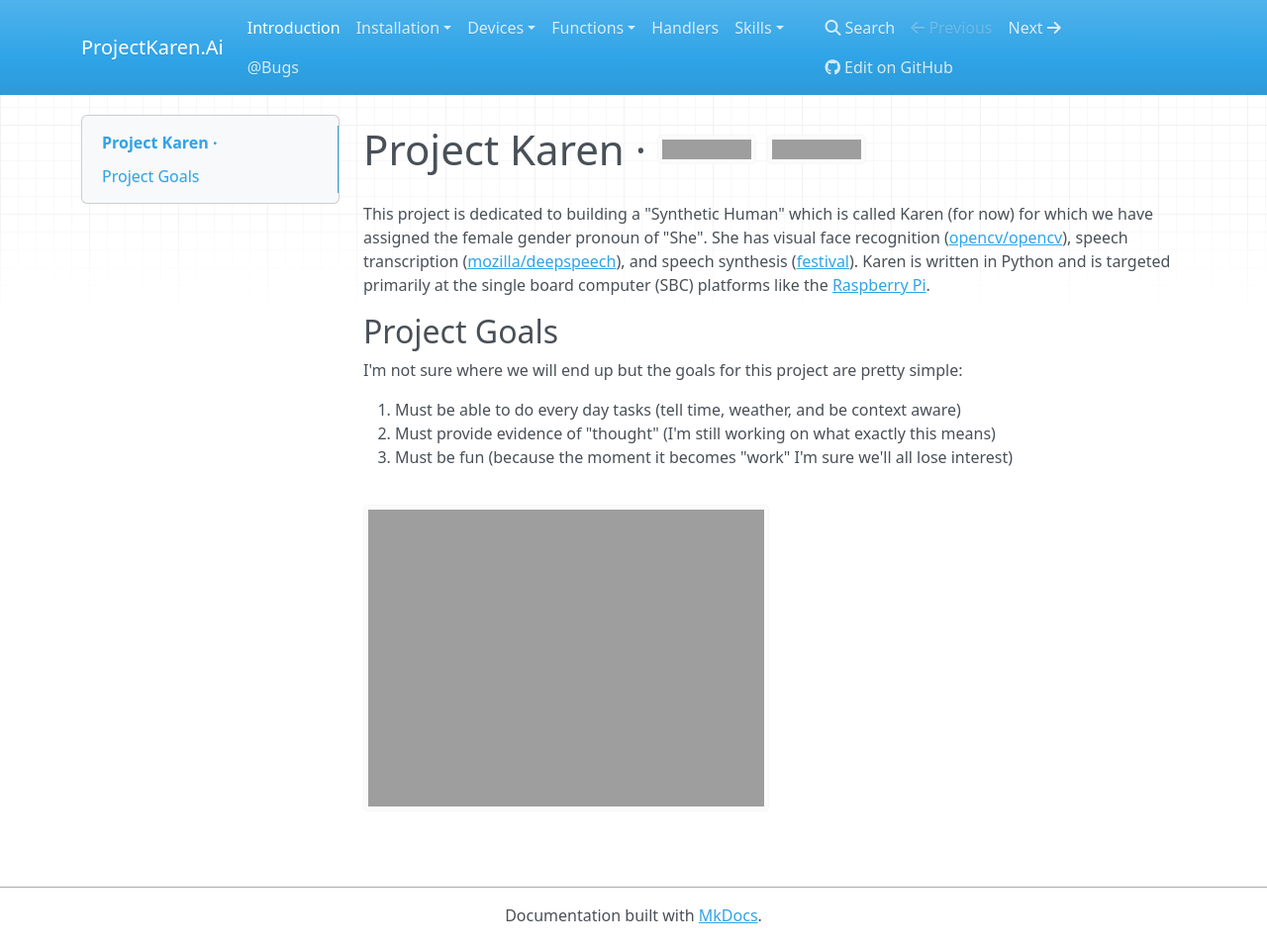
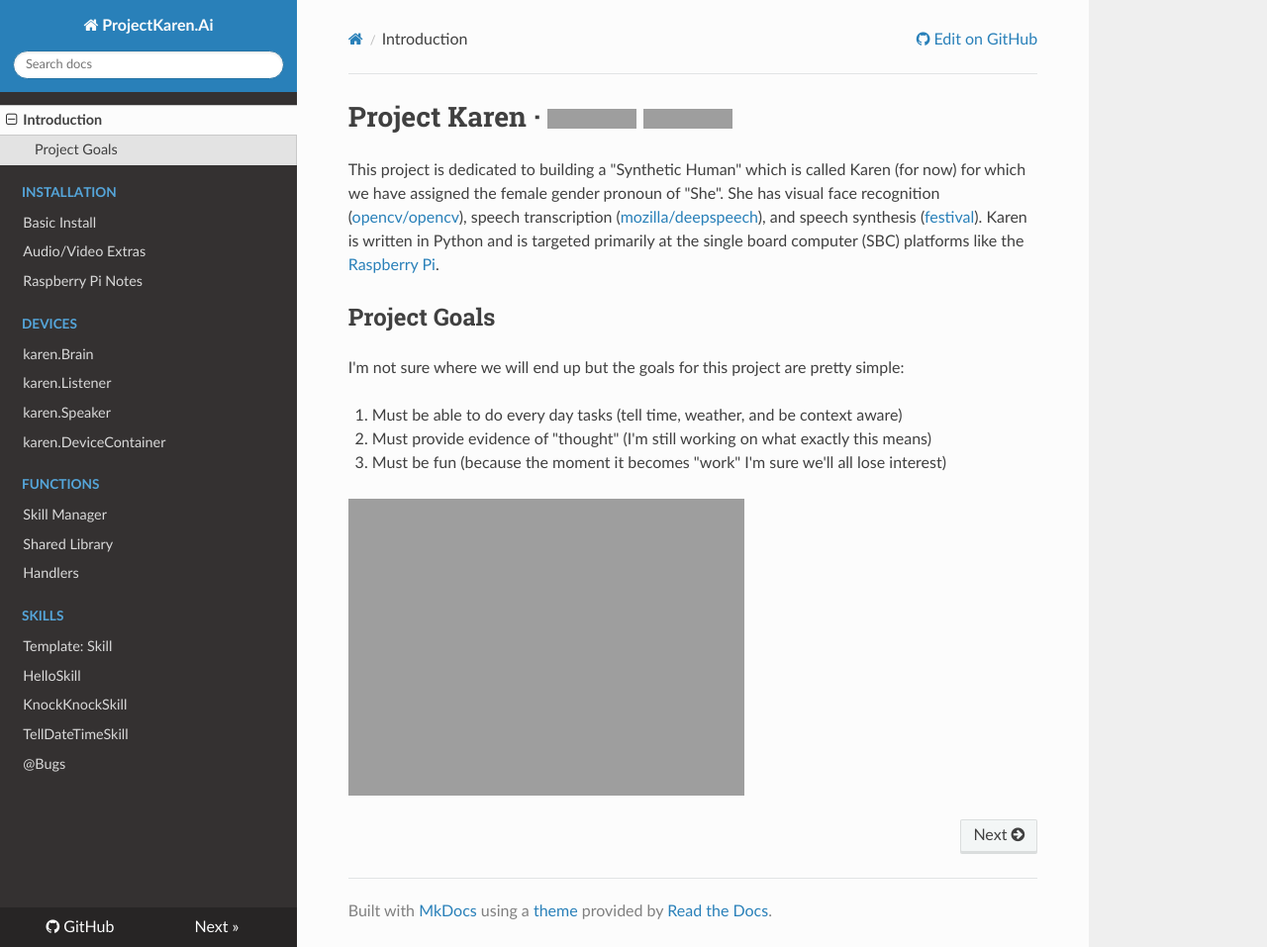
Before and after one commit to dirmich/karen, an MkDocs documentation site: the page built from docs/index.md, in a window 1280 px wide and 957 px high. Shown: the whole window at 99% size. Built offline with MkDocs 1.6.1, drawn with Linux system fonts in a browser that asks for light colours; nearby versions of some CDN libraries; grey boxes are pictures that could not be loaded.

Commit message:
Updated docs site theme.

```diff
--- a/mkdocs.yml
+++ b/mkdocs.yml
@@ -1,6 +1,10 @@
 site_name: ProjectKaren.Ai
 site_url: https://projectkaren.ai/
 repo_url: https://github.com/lnxusr1/karen/
+
+theme:
+    name: readthedocs
+    highlightjs: true
 
 nav:
     - Introduction: 'index.md'
```
